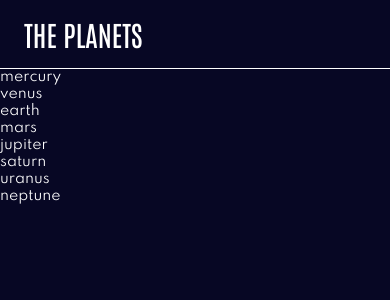
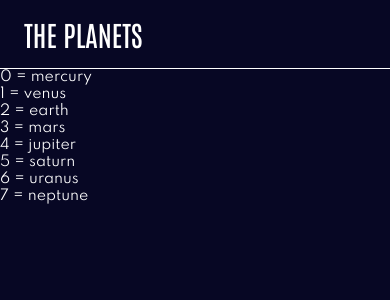
Before and after one commit to marzan999/RN_DevSkill, a React Native app in the folder Planet-App/: screen /Home in a window 390 px wide. Shown: the top 300 px of the page. Built offline with nearby package versions, Linux system fonts and the light colour scheme.

Commit message:
index add

```diff
--- a/Planet-App/src/screens/Home.js
+++ b/Planet-App/src/screens/Home.js
@@ -141,7 +141,7 @@ export default function Home({ navigation }) {
     const renderItem = ({ item, index }) => {
         return (
             <View>
-                <Text>{item.name}</Text>
+                <Text>{`${index} = ${item.name}`}</Text>
             </View>
         )
     }
```
